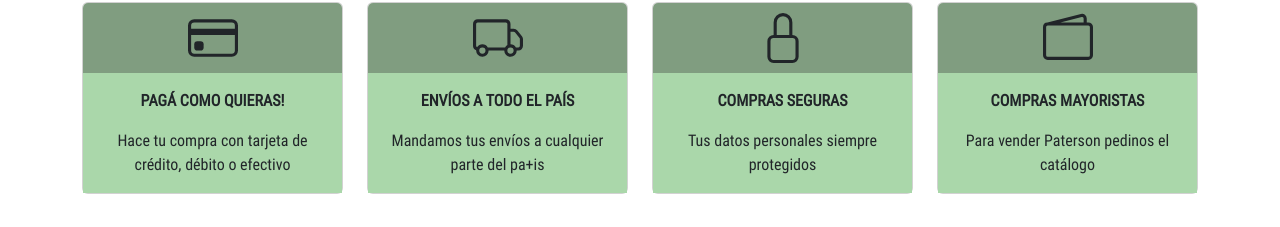
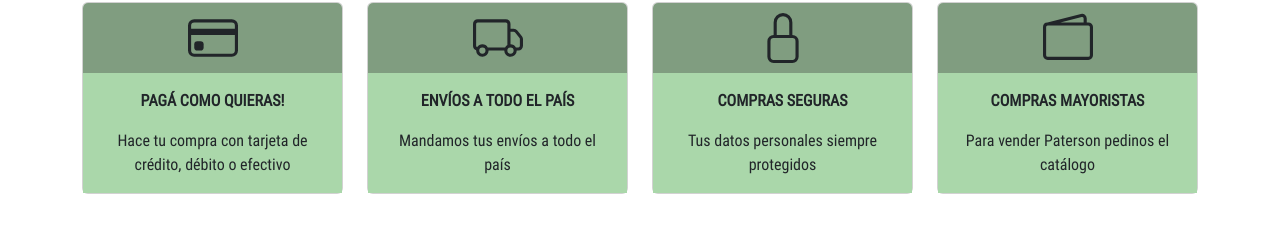
Before and after one commit to abrildelgado/paterson-proyecto-coder, a plain HTML site: page index.html in a window 1280 px wide. Shown: the part 1570-1797 px from the top of the page. Drawn offline with nearby package versions, Linux system fonts and the light colour scheme.

Commit message:
cambio card

```diff
--- a/index.html
+++ b/index.html
@@ -191,7 +191,7 @@
           </div>
           <div class="card-body cardColorDos">
             <p class="card-text resaltado textoMedio">ENVÍOS A TODO EL PAÍS</p>
-            <p class="card-text textoMedio">Mandamos tus envíos a cualquier parte del pa+is</p>
+            <p class="card-text textoMedio">Mandamos tus envíos a todo el país</p>
           </div>
         </div>
       </div>
```
